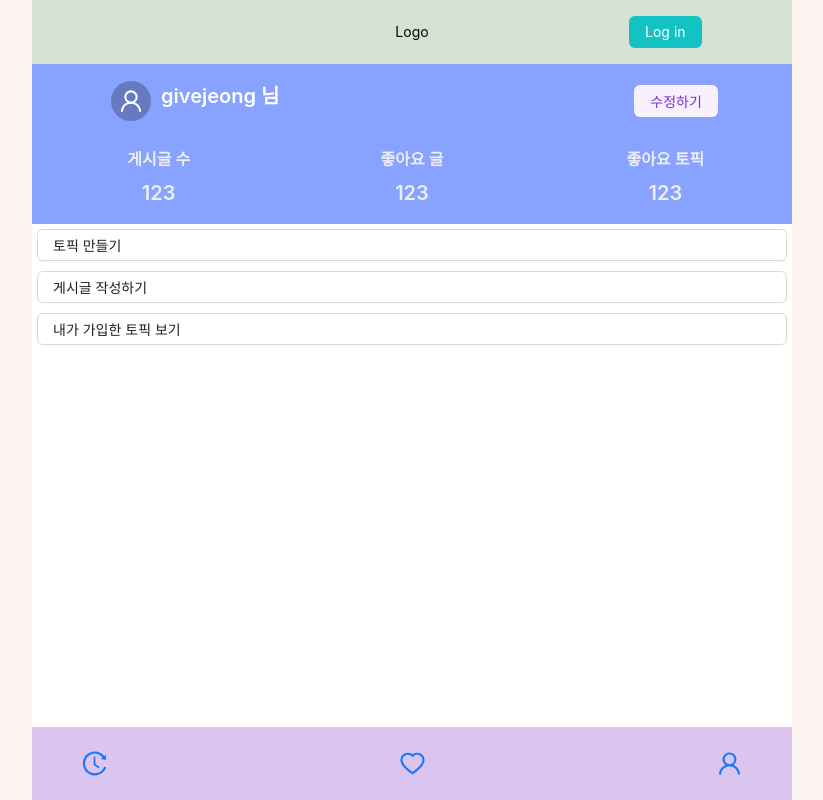
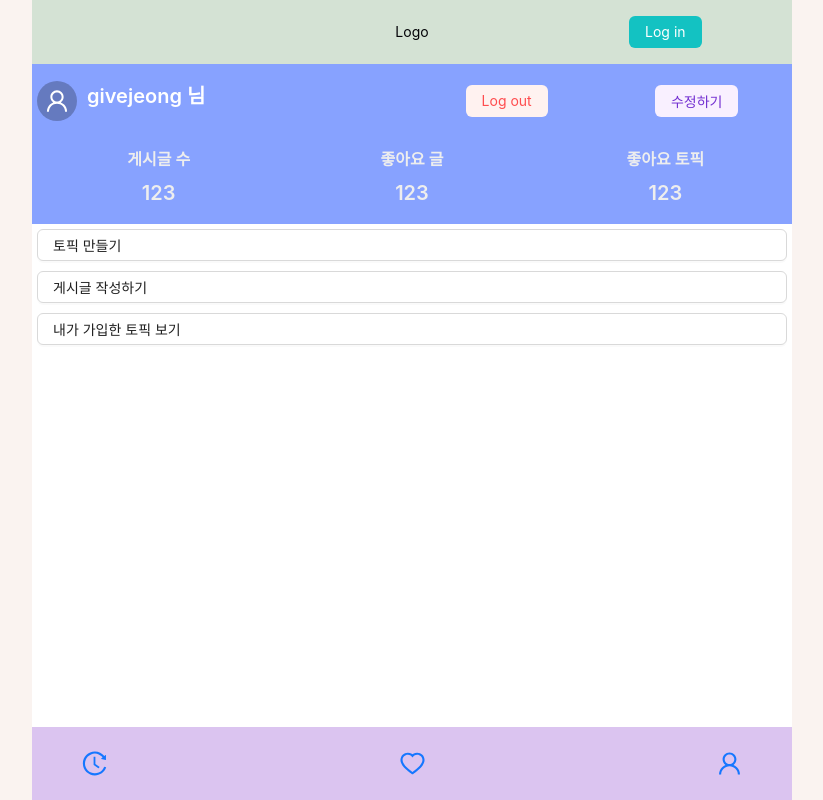
Before and after one commit to dosirakHansol/kidstalk-prj-front, a Next.js app: page /my-info in a window 1280 px wide. Shown: the whole page, without its empty margins (228-1051 px from the left). Built offline with nearby package versions, Linux system fonts and the light colour scheme.

Commit message:
[Woogie] style : 로그인 시 로그아웃 버튼 삭제, 마이페이지로 로그아웃 버튼 이동

```diff
--- a/src/containers/MyInfo.tsx
+++ b/src/containers/MyInfo.tsx
@@ -31,6 +31,12 @@ const InfoMain = styled.div`
   }
 `;
 
+const InfoButton = styled.div`
+  width: 50%;
+  display: flex;
+  align-items: center;
+  justify-content: space-around;
+`;
 const SubInfoForm = styled.div`
   display: flex;
 
@@ -62,9 +68,14 @@ export const MyInfo = () => {
             givejeong 님
           </Typography.Title>
         </InfoMain>
-        <Button color="purple" variant="filled">
-          수정하기
-        </Button>
+        <InfoButton>
+          <Button color="danger" variant="filled">
+            Log out
+          </Button>
+          <Button color="purple" variant="filled">
+            수정하기
+          </Button>
+        </InfoButton>
       </InfoForm>
       <SubInfoForm>
         <CountFrom>
--- a/src/layouts/CHeader.tsx
+++ b/src/layouts/CHeader.tsx
@@ -42,18 +42,14 @@ export const CHeader = () => {
               Home
             </Button>
           </Link>
-        ) : isSuccess ? (
-          <Link href="/sign-in">
-            <Button color="danger" variant="solid" style={buttonStyle}>
-              Log out
-            </Button>
-          </Link>
         ) : (
-          <Link href="/sign-in">
-            <Button color="cyan" variant="solid" style={buttonStyle}>
-              Log in
-            </Button>
-          </Link>
+          !isSuccess && (
+            <Link href="/sign-in">
+              <Button color="cyan" variant="solid" style={buttonStyle}>
+                Log in
+              </Button>
+            </Link>
+          )
         )}
       </HeaderItem>
     </Header>
```
